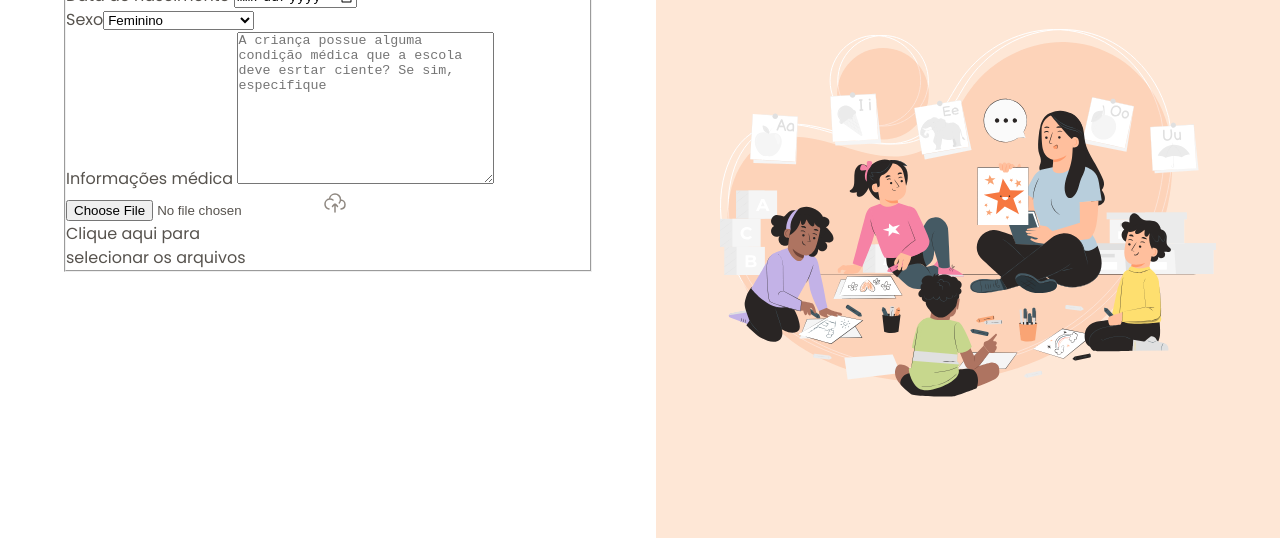
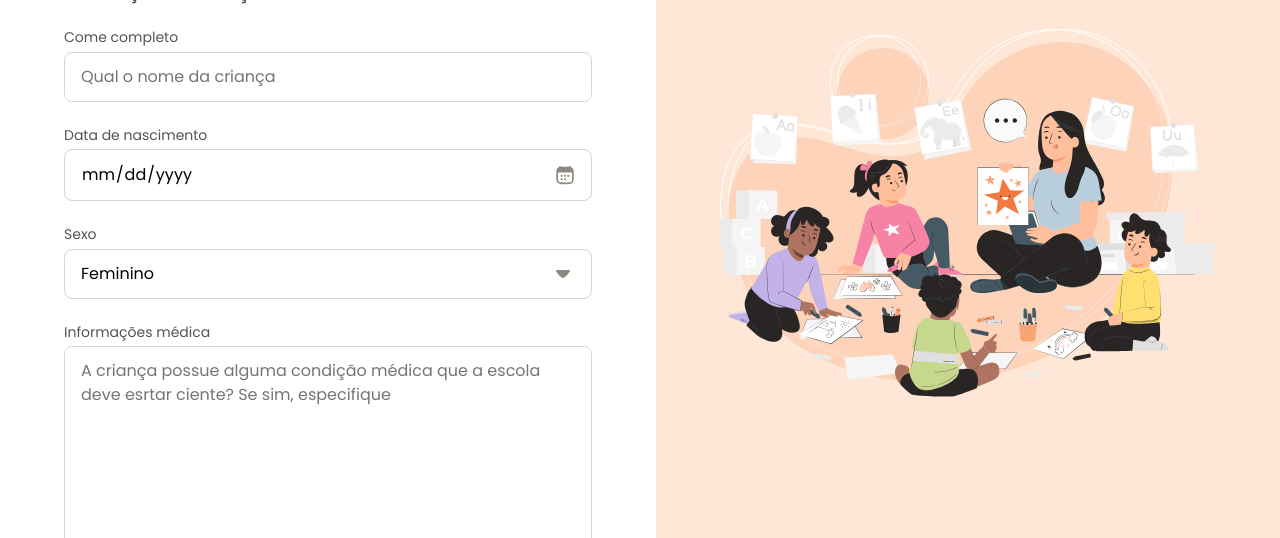
Before and after one commit to abimaelrss/projeto-formulario-de-matricula, a plain HTML site: page index.html in a window 1280 px wide. Shown: the part 262-800 px from the top of the page. Drawn offline with Linux system fonts and the light colour scheme.

Commit message:
Configurando os inputs de data e select

```diff
--- /dev/null
+++ b/styles/fields/index.css
@@ -0,0 +1,49 @@
+input, textarea, select {
+  appearance: none;
+  width: 100%;
+  border-radius: .5rem;
+  border: 1px solid var(--stroke-default);
+
+  padding: .75rem 1rem;
+
+  font: var(--text);
+}
+
+label {
+  font: var(--text-sm);
+  color: var(--text-secondary);
+
+  display: block;
+  margin-bottom: .25rem;
+}
+
+input:focus,
+select:focus,
+textarea:focus {
+  outline: .25rem solid var(--surface-secondary);
+  border: .125rem solid var(--stroke-highlight);
+  outline-offset: .1px;
+}
+
+input[type="date"] {
+  position: relative;
+  &::-webkit-calendar-picker-indicator {
+    opacity: 0;
+  }
+
+  &::before {
+    content: "";
+    position: absolute;
+    background: url(../../assets/icons/calendar-03.svg) center/contain;
+    right: 1rem;
+    width: 1.25rem;
+    height: 1.25rem;
+
+    top: 50%;
+    transform: translateY(-50%);
+  }
+}
+
+select {
+  background: url(../../assets/icons/arrow-down-01.svg) no-repeat calc(100% - 1rem);
+}
--- /dev/null
+++ b/styles/forms.css
@@ -0,0 +1,17 @@
+@import url(fields/index.css);
+
+form {
+  margin-top: 3rem;
+}
+
+fieldset {
+  display: grid;
+
+  border: none;
+  gap: 1.5rem;
+}
+
+legend {
+  font: 600 1rem/1.25 var(--font-family);
+  margin-bottom: 1.5rem;
+}
--- a/styles/global.css
+++ b/styles/global.css
@@ -20,6 +20,8 @@
   --stroke-default: #D6D3D1;
   --stroke-highlight: #F3541C;
   --semantic-error: #DC2626;
+
+  /* zoom: 60%; */
 }
 
 body {
--- a/styles/index.css
+++ b/styles/index.css
@@ -1,2 +1,3 @@
 @import url(global.css);
 @import url(layout.css);
+@import url(forms.css);
```
